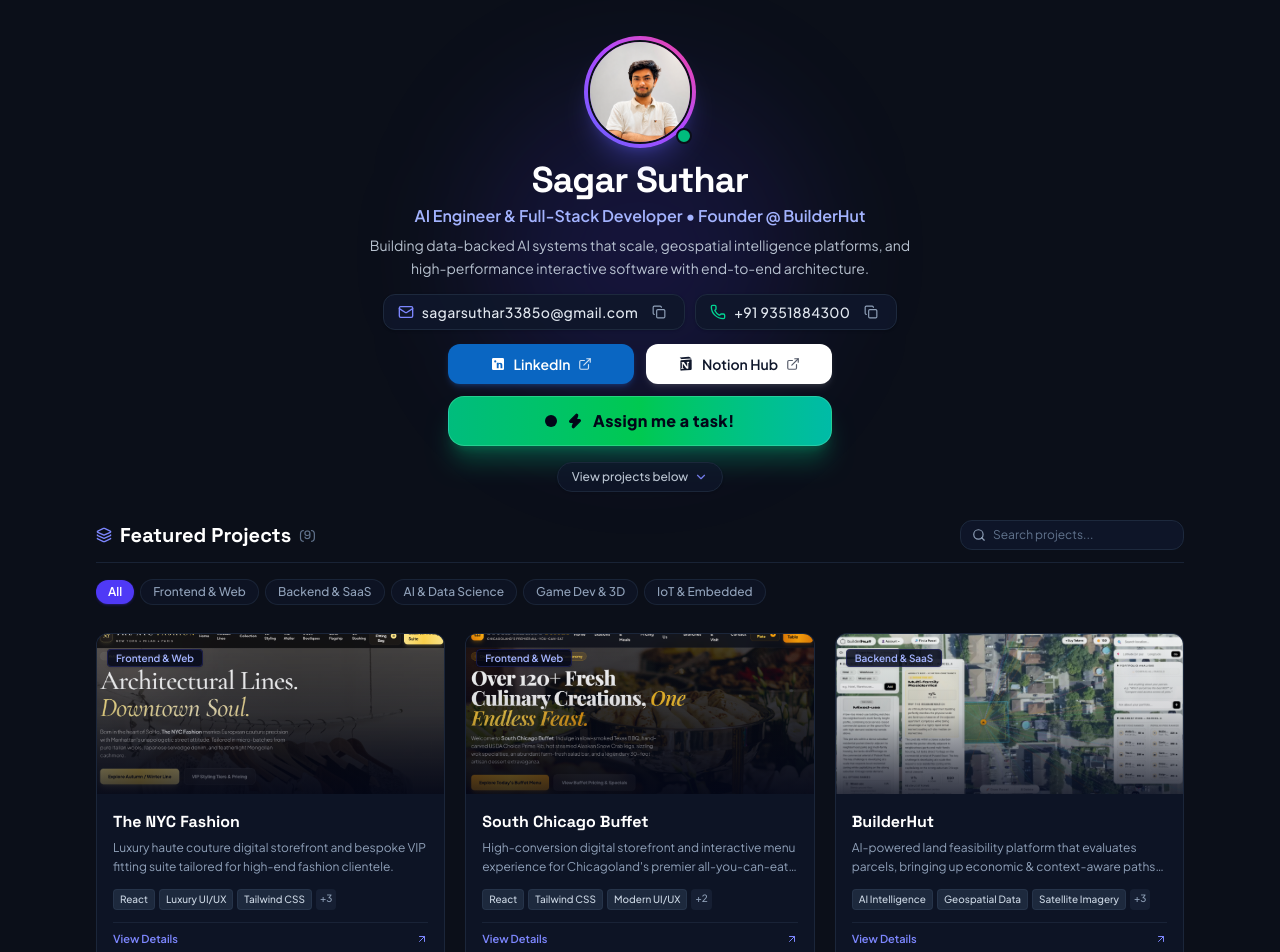
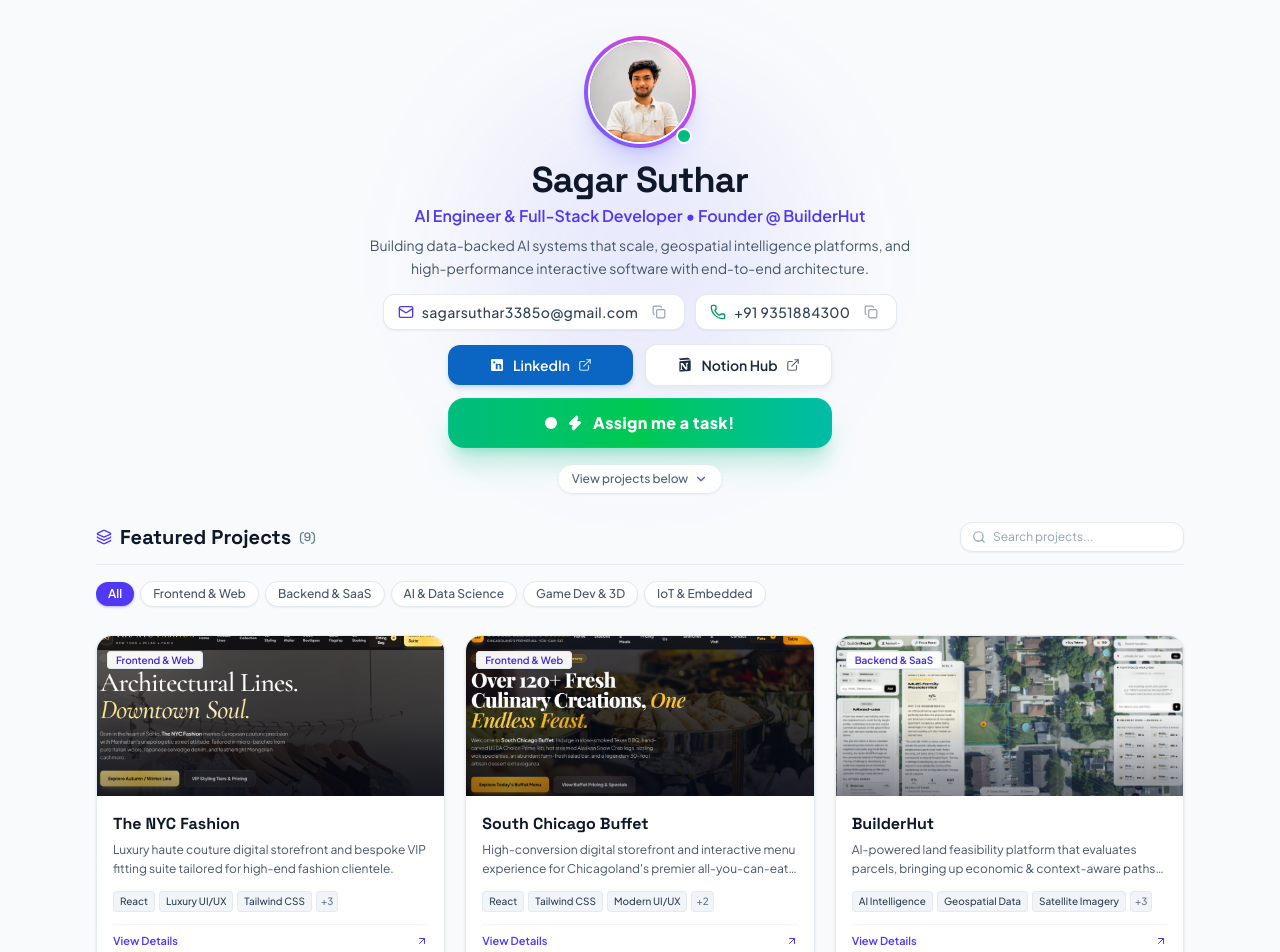
Before and after one commit to SagarSuthar210/portfolio, a React (Vite) app: page / in a window 1280 px wide. Shown: the top 952 px of the page. Built offline with nearby package versions, Linux system fonts and the light colour scheme.

Commit message:
Convert portfolio theme to sleek and modern light theme

```diff
--- a/index.html
+++ b/index.html
@@ -11,7 +11,7 @@
     <link rel="preconnect" href="https://fonts.gstatic.com" crossorigin>
     <link href="https://fonts.googleapis.com/css2?family=Plus+Jakarta+Sans:wght@300;400;500;600;700;800&family=Space+Grotesk:wght@500;700&display=swap" rel="stylesheet">
   </head>
-  <body class="bg-[#0b0f19] text-slate-100 antialiased selection:bg-indigo-500/30 selection:text-indigo-200 min-h-screen">
+  <body class="bg-[#f8fafc] text-slate-900 antialiased selection:bg-indigo-500/20 selection:text-indigo-800 min-h-screen">
     <div id="root"></div>
     <script type="module" src="/src/main.jsx"></script>
   </body>
--- a/src/App.jsx
+++ b/src/App.jsx
@@ -20,10 +20,10 @@
   };
 
   return (
-    <div className="min-h-screen bg-[#0b0f19] text-slate-100 relative overflow-x-hidden">
-      {/* Background radial gradient highlights */}
-      <div className="fixed inset-0 pointer-events-none bg-grid-pattern opacity-40 -z-10" />
-      <div className="fixed top-0 left-1/2 -translate-x-1/2 w-full max-w-7xl h-96 bg-gradient-to-b from-indigo-500/10 via-purple-500/5 to-transparent blur-3xl pointer-events-none -z-10" />
+    <div className="min-h-screen bg-[#f8fafc] text-slate-900 relative overflow-x-hidden">
+      {/* Background subtle pattern & gradient highlights */}
+      <div className="fixed inset-0 pointer-events-none bg-grid-pattern opacity-60 -z-10" />
+      <div className="fixed top-0 left-1/2 -translate-x-1/2 w-full max-w-7xl h-96 bg-gradient-to-b from-indigo-100/60 via-purple-50/40 to-transparent blur-3xl pointer-events-none -z-10" />
 
       {/* Main Content Area */}
       <main className="relative z-10">
--- a/src/components/Footer.jsx
+++ b/src/components/Footer.jsx
@@ -2,7 +2,7 @@
 
 export default function Footer({ profile }) {
   return (
-    <footer className="relative mt-12 border-t border-slate-800/80 bg-slate-950/40">
+    <footer className="relative mt-12 border-t border-slate-200/90 bg-white/70 backdrop-blur-xs">
       <div className="max-w-6xl mx-auto px-4 sm:px-6 lg:px-8 py-8 flex flex-col sm:flex-row items-center justify-between text-xs text-slate-500 gap-3 text-center sm:text-left">
         <p>© {new Date().getFullYear()} {profile.name}. All rights reserved.</p>
         <p className="flex items-center justify-center gap-1">
--- a/src/components/HeaderProfile.jsx
+++ b/src/components/HeaderProfile.jsx
@@ -33,15 +33,15 @@
   return (
     <header className="relative pt-7 sm:pt-9 pb-4 px-4 max-w-4xl mx-auto text-center flex flex-col items-center">
       {/* Ambient soft glow */}
-      <div className="absolute top-1/2 left-1/2 -translate-x-1/2 -translate-y-1/2 w-80 h-80 bg-indigo-600/15 rounded-full blur-3xl pointer-events-none -z-10" />
+      <div className="absolute top-1/2 left-1/2 -translate-x-1/2 -translate-y-1/2 w-80 h-80 bg-indigo-500/10 rounded-full blur-3xl pointer-events-none -z-10" />
 
       {/* 1. Profile Image (Top Middle) */}
       <div className="relative group mb-3">
-        <div className="w-24 h-24 sm:w-28 sm:h-28 rounded-full p-1 bg-gradient-to-tr from-indigo-500 via-purple-500 to-pink-500 shadow-xl shadow-indigo-500/25 transition-transform duration-300 group-hover:scale-105">
+        <div className="w-24 h-24 sm:w-28 sm:h-28 rounded-full p-1 bg-gradient-to-tr from-indigo-500 via-purple-500 to-pink-500 shadow-xl shadow-indigo-500/20 transition-transform duration-300 group-hover:scale-105">
           <img
             src={profile.avatar}
             alt={profile.name}
-            className="w-full h-full object-cover rounded-full bg-slate-900 border-2 border-[#0b0f19]"
+            className="w-full h-full object-cover rounded-full bg-slate-100 border-2 border-white"
             loading="eager"
             onError={(e) => {
               e.target.src = "https://images.unsplash.com/photo-1535713875002-d1d0cf377fde?auto=format&fit=crop&w=400&q=80";
@@ -51,29 +51,29 @@
         {/* Availability indicator badge dot */}
         <span className="absolute bottom-1 right-1 flex h-4 w-4" title="Available for new projects">
           <span className="animate-ping absolute inline-flex h-full w-full rounded-full bg-emerald-400 opacity-75"></span>
-          <span className="relative inline-flex rounded-full h-4 w-4 bg-emerald-500 border-2 border-[#0b0f19]"></span>
+          <span className="relative inline-flex rounded-full h-4 w-4 bg-emerald-500 border-2 border-white"></span>
         </span>
       </div>
 
       {/* 2. Name & Title (Below Profile Image) */}
-      <h1 className="text-3xl sm:text-4xl font-extrabold tracking-tight text-white mb-1 font-heading">
+      <h1 className="text-3xl sm:text-4xl font-extrabold tracking-tight text-slate-900 mb-1 font-heading">
         {profile.name}
       </h1>
-      <p className="text-sm sm:text-base text-indigo-300 font-semibold mb-1.5 max-w-xl">
+      <p className="text-sm sm:text-base text-indigo-600 font-semibold mb-1.5 max-w-xl">
         {profile.role}
       </p>
-      <p className="text-xs sm:text-sm text-slate-300/90 max-w-xl mb-3.5 leading-relaxed">
+      <p className="text-xs sm:text-sm text-slate-600 max-w-xl mb-3.5 leading-relaxed">
         {profile.tagline}
       </p>
 
       {/* 3 & 4. Email & Contact (Prominent, Clearly Visible Side-by-Side Chips) */}
       <div className="flex flex-wrap items-center justify-center gap-2.5 mb-3.5">
         {/* Email */}
-        <div className="inline-flex items-center gap-2 px-3.5 py-1.5 rounded-xl bg-slate-900/90 border border-slate-800 text-xs sm:text-sm font-medium text-slate-200 hover:border-indigo-500/50 hover:bg-slate-850 transition-all shadow-sm">
-          <Mail className="w-4 h-4 text-indigo-400 shrink-0" />
+        <div className="inline-flex items-center gap-2 px-3.5 py-1.5 rounded-xl bg-white border border-slate-200/90 text-xs sm:text-sm font-medium text-slate-700 hover:border-indigo-400 hover:bg-slate-50 transition-all shadow-xs">
+          <Mail className="w-4 h-4 text-indigo-600 shrink-0" />
           <a
             href={`mailto:${profile.email}`}
-            className="hover:text-white transition-colors tracking-wide"
+            className="hover:text-indigo-600 transition-colors tracking-wide"
             title="Send email"
           >
             {profile.email}
@@ -81,11 +81,11 @@
           <button
             onClick={() => handleCopy(profile.email, 'email', 'Email')}
             aria-label="Copy email"
-            className="p-1 hover:text-white transition-colors cursor-pointer text-slate-400 hover:bg-slate-800 rounded-md ml-0.5"
+            className="p-1 hover:text-slate-900 transition-colors cursor-pointer text-slate-400 hover:bg-slate-100 rounded-md ml-0.5"
             title="Copy email"
           >
             {copiedType === 'email' ? (
-              <Check className="w-3.5 h-3.5 text-emerald-400" />
+              <Check className="w-3.5 h-3.5 text-emerald-600" />
             ) : (
               <Copy className="w-3.5 h-3.5" />
             )}
@@ -93,11 +93,11 @@
         </div>
 
         {/* Contact */}
-        <div className="inline-flex items-center gap-2 px-3.5 py-1.5 rounded-xl bg-slate-900/90 border border-slate-800 text-xs sm:text-sm font-medium text-slate-200 hover:border-indigo-500/50 hover:bg-slate-850 transition-all shadow-sm">
-          <Phone className="w-4 h-4 text-emerald-400 shrink-0" />
+        <div className="inline-flex items-center gap-2 px-3.5 py-1.5 rounded-xl bg-white border border-slate-200/90 text-xs sm:text-sm font-medium text-slate-700 hover:border-emerald-400 hover:bg-slate-50 transition-all shadow-xs">
+          <Phone className="w-4 h-4 text-emerald-600 shrink-0" />
           <a
             href={`tel:${profile.contact.replace(/\s+/g, '')}`}
-            className="hover:text-white transition-colors tracking-wide"
+            className="hover:text-emerald-700 transition-colors tracking-wide"
             title="Call or WhatsApp"
           >
             {profile.contact}
@@ -105,11 +105,11 @@
           <button
             onClick={() => handleCopy(profile.contact, 'contact', 'Contact number')}
             aria-label="Copy phone"
-            className="p-1 hover:text-white transition-colors cursor-pointer text-slate-400 hover:bg-slate-800 rounded-md ml-0.5"
+            className="p-1 hover:text-slate-900 transition-colors cursor-pointer text-slate-400 hover:bg-slate-100 rounded-md ml-0.5"
             title="Copy contact"
           >
             {copiedType === 'contact' ? (
-              <Check className="w-3.5 h-3.5 text-emerald-400" />
+              <Check className="w-3.5 h-3.5 text-emerald-600" />
             ) : (
               <Copy className="w-3.5 h-3.5" />
             )}
@@ -136,9 +136,9 @@
           href={profile.notion}
           target="_blank"
           rel="noopener noreferrer"
-          className="flex-1 inline-flex items-center justify-center gap-2 px-4 py-2.5 rounded-xl bg-white hover:bg-slate-100 text-slate-900 font-semibold text-xs sm:text-sm shadow-md shadow-white/10 hover:shadow-white/20 transition-all duration-200 hover:-translate-y-0.5 active:translate-y-0"
+          className="flex-1 inline-flex items-center justify-center gap-2 px-4 py-2.5 rounded-xl bg-white hover:bg-slate-50 text-slate-800 font-semibold text-xs sm:text-sm shadow-md shadow-slate-200/70 border border-slate-200/90 hover:border-slate-300 transition-all duration-200 hover:-translate-y-0.5 active:translate-y-0"
         >
-          <NotionIcon className="w-4 h-4 fill-slate-900" />
+          <NotionIcon className="w-4 h-4 fill-slate-800" />
           <span>Notion Hub</span>
           <ExternalLink className="w-3.5 h-3.5 opacity-70" />
         </a>
@@ -148,14 +148,14 @@
       <div className="w-full max-w-sm mb-4">
         <button
           onClick={onOpenTaskModal}
-          className="group relative w-full inline-flex items-center justify-center gap-2.5 px-6 py-3 rounded-2xl bg-gradient-to-r from-emerald-500 via-green-500 to-teal-500 hover:from-emerald-400 hover:via-green-400 hover:to-teal-400 text-slate-950 font-extrabold text-sm sm:text-base tracking-wide shadow-xl shadow-emerald-500/30 hover:shadow-emerald-500/50 hover:-translate-y-0.5 active:translate-y-0 transition-all duration-200 cursor-pointer border border-emerald-300/40"
+          className="group relative w-full inline-flex items-center justify-center gap-2.5 px-6 py-3 rounded-2xl bg-gradient-to-r from-emerald-500 via-green-500 to-teal-500 hover:from-emerald-600 hover:via-green-600 hover:to-teal-600 text-white font-extrabold text-sm sm:text-base tracking-wide shadow-xl shadow-emerald-500/25 hover:shadow-emerald-500/40 hover:-translate-y-0.5 active:translate-y-0 transition-all duration-200 cursor-pointer border border-emerald-400/40"
         >
           {/* Subtle pulse badge ring */}
           <span className="relative flex h-3 w-3">
-            <span className="animate-ping absolute inline-flex h-full w-full rounded-full bg-slate-900 opacity-60"></span>
-            <span className="relative inline-flex rounded-full h-3 w-3 bg-slate-950"></span>
+            <span className="animate-ping absolute inline-flex h-full w-full rounded-full bg-white opacity-75"></span>
+            <span className="relative inline-flex rounded-full h-3 w-3 bg-white"></span>
           </span>
-          <Zap className="w-4 h-4 text-slate-950 fill-slate-950" />
+          <Zap className="w-4 h-4 text-white fill-white" />
           <span>Assign me a task!</span>
         </button>
       </div>
@@ -164,10 +164,10 @@
       <button
         onClick={scrollToProjects}
         aria-label="Scroll down to view projects"
-        className="group inline-flex items-center gap-1.5 px-3.5 py-1.5 rounded-full bg-slate-900/80 hover:bg-slate-800 border border-slate-800 hover:border-slate-700 text-xs font-medium text-slate-300 hover:text-indigo-300 transition-all cursor-pointer shadow-sm animate-pulse"
+        className="group inline-flex items-center gap-1.5 px-3.5 py-1.5 rounded-full bg-white hover:bg-slate-100 border border-slate-200 text-xs font-medium text-slate-600 hover:text-indigo-600 transition-all cursor-pointer shadow-xs animate-pulse"
       >
         <span>View projects below</span>
-        <ChevronDown className="w-3.5 h-3.5 text-indigo-400 group-hover:translate-y-0.5 transition-transform" />
+        <ChevronDown className="w-3.5 h-3.5 text-indigo-600 group-hover:translate-y-0.5 transition-transform" />
       </button>
     </header>
   );
--- a/src/components/ProjectGrid.jsx
+++ b/src/components/ProjectGrid.jsx
@@ -20,10 +20,10 @@
   return (
     <section id="projects" className="max-w-6xl mx-auto px-4 sm:px-6 lg:px-8 pt-3 pb-12">
       {/* Section Header & Filters Bar */}
-      <div className="flex flex-col sm:flex-row sm:items-center justify-between mb-4 gap-3 border-b border-slate-800/80 pb-3">
+      <div className="flex flex-col sm:flex-row sm:items-center justify-between mb-4 gap-3 border-b border-slate-200/90 pb-3">
         <div>
-          <h2 className="text-lg sm:text-xl font-bold text-white font-heading flex items-center gap-2">
-            <Layers className="w-4 h-4 text-indigo-400" />
+          <h2 className="text-lg sm:text-xl font-bold text-slate-900 font-heading flex items-center gap-2">
+            <Layers className="w-4 h-4 text-indigo-600" />
             <span>Featured Projects</span>
             <span className="text-xs font-normal text-slate-500">({filteredProjects.length})</span>
           </h2>
@@ -37,12 +37,12 @@
             placeholder="Search projects..."
             value={searchQuery}
             onChange={(e) => setSearchQuery(e.target.value)}
-            className="w-full pl-8 pr-3 py-1.5 text-xs rounded-xl bg-slate-900/90 border border-slate-800 text-slate-200 placeholder-slate-500 focus:outline-none focus:border-indigo-500 transition-colors"
+            className="w-full pl-8 pr-3 py-1.5 text-xs rounded-xl bg-white border border-slate-200 text-slate-800 placeholder-slate-400 focus:outline-none focus:border-indigo-500 shadow-xs transition-colors"
           />
           {searchQuery && (
             <button
               onClick={() => setSearchQuery("")}
-              className="absolute right-2.5 top-1/2 -translate-y-1/2 text-xs text-slate-400 hover:text-white"
+              className="absolute right-2.5 top-1/2 -translate-y-1/2 text-xs text-slate-400 hover:text-slate-700"
             >
               ✕
             </button>
@@ -60,7 +60,7 @@
               className={`px-3 py-1 rounded-full text-xs font-medium whitespace-nowrap transition-all duration-150 cursor-pointer ${
                 activeCategory === cat
                   ? "bg-indigo-600 text-white shadow-sm shadow-indigo-600/30 font-semibold"
-                  : "bg-slate-900/60 text-slate-400 hover:text-slate-200 hover:bg-slate-800/60 border border-slate-800/80"
+                  : "bg-white text-slate-600 hover:text-slate-900 hover:bg-slate-50 border border-slate-200 shadow-xs"
               }`}
             >
               {cat}
@@ -71,11 +71,11 @@
 
       {/* 3 Tiles in a Single Row Horizontally (Compact 3-Column Grid) */}
       {filteredProjects.length === 0 ? (
-        <div className="text-center py-10 px-4 rounded-2xl bg-slate-900/30 border border-slate-800">
-          <p className="text-slate-400 text-xs">No projects matched your criteria.</p>
+        <div className="text-center py-10 px-4 rounded-2xl bg-white border border-slate-200 shadow-xs">
+          <p className="text-slate-500 text-xs">No projects matched your criteria.</p>
           <button
             onClick={() => { setActiveCategory("All"); setSearchQuery(""); }}
-            className="mt-2.5 px-3 py-1 rounded-lg bg-indigo-600/20 text-indigo-400 text-xs font-medium hover:bg-indigo-600/30 transition-colors cursor-pointer"
+            className="mt-2.5 px-3 py-1 rounded-lg bg-indigo-50 text-indigo-600 text-xs font-medium hover:bg-indigo-100 transition-colors cursor-pointer"
           >
             Clear filters
           </button>
@@ -94,10 +94,10 @@
                   onSelectProject(project);
                 }
               }}
-              className="group text-left cursor-pointer flex flex-col h-full rounded-xl bg-slate-900/70 border border-slate-800/90 hover:border-indigo-500/50 hover:bg-slate-900 transition-all duration-300 hover:-translate-y-1 hover:shadow-xl hover:shadow-indigo-500/10 overflow-hidden relative"
+              className="group text-left cursor-pointer flex flex-col h-full rounded-2xl bg-white border border-slate-200/90 hover:border-indigo-400/80 hover:bg-white transition-all duration-300 hover:-translate-y-1 shadow-sm hover:shadow-xl hover:shadow-indigo-500/10 overflow-hidden relative"
             >
               {/* Compact Thumbnail Container */}
-              <div className="relative w-full h-36 sm:h-40 overflow-hidden bg-slate-950">
+              <div className="relative w-full h-36 sm:h-40 overflow-hidden bg-slate-100">
                 {project.thumbnail ? (
                   <img
                     src={project.thumbnail}
@@ -106,19 +106,19 @@
                     loading="lazy"
                   />
                 ) : (
-                  <div className="w-full h-full flex flex-col items-center justify-center bg-gradient-to-br from-slate-900 via-indigo-950/40 to-slate-950 p-4 text-center">
-                    <div className="w-9 h-9 rounded-xl bg-indigo-500/10 border border-indigo-500/20 flex items-center justify-center text-indigo-400 mb-1.5 group-hover:scale-110 transition-transform">
+                  <div className="w-full h-full flex flex-col items-center justify-center bg-gradient-to-br from-slate-50 via-indigo-50/40 to-slate-100 p-4 text-center">
+                    <div className="w-9 h-9 rounded-xl bg-indigo-500/10 border border-indigo-500/20 flex items-center justify-center text-indigo-600 mb-1.5 group-hover:scale-110 transition-transform">
                       <Gamepad2 className="w-4 h-4" />
                     </div>
-                    <span className="text-[11px] font-semibold text-slate-300">Concept & Mechanics</span>
+                    <span className="text-[11px] font-semibold text-slate-700">Concept & Mechanics</span>
                     <span className="text-[10px] text-slate-500">Documented on Notion</span>
                   </div>
                 )}
-                <div className="absolute inset-0 bg-gradient-to-t from-slate-950 via-slate-950/20 to-transparent opacity-80 group-hover:opacity-60 transition-opacity" />
+                <div className="absolute inset-0 bg-gradient-to-t from-slate-950/60 via-transparent to-transparent opacity-75 group-hover:opacity-50 transition-opacity" />
 
                 {/* Category Pill Over Thumbnail */}
                 <div className="absolute top-2.5 left-2.5">
-                  <span className="px-2 py-0.5 rounded text-[10px] font-semibold bg-slate-950/85 backdrop-blur-md text-indigo-300 border border-indigo-500/20 shadow-sm">
+                  <span className="px-2 py-0.5 rounded text-[10px] font-semibold bg-white/95 backdrop-blur-md text-indigo-700 border border-slate-200 shadow-xs">
                     {project.category}
                   </span>
                 </div>
@@ -134,10 +134,10 @@
               {/* Tile Content (Name & Description) */}
               <div className="p-3.5 sm:p-4 flex flex-col flex-1 justify-between">
                 <div>
-                  <h3 className="text-sm sm:text-base font-bold text-white group-hover:text-indigo-300 transition-colors line-clamp-1 mb-1 font-heading">
+                  <h3 className="text-sm sm:text-base font-bold text-slate-900 group-hover:text-indigo-600 transition-colors line-clamp-1 mb-1 font-heading">
                     {project.title}
                   </h3>
-                  <p className="text-slate-400 text-xs leading-relaxed line-clamp-2 mb-3">
+                  <p className="text-slate-600 text-xs leading-relaxed line-clamp-2 mb-3">
                     {project.tagline}
                   </p>
                 </div>
@@ -148,20 +148,20 @@
                     {project.tags.slice(0, 3).map((tag, idx) => (
                       <span
                         key={idx}
-                        className="text-[10px] font-medium px-1.5 py-0.5 rounded bg-slate-800 text-slate-300 border border-slate-700/50"
+                        className="text-[10px] font-medium px-1.5 py-0.5 rounded bg-slate-100 text-slate-700 border border-slate-200/80"
                       >
                         {tag}
                       </span>
                     ))}
                     {project.tags.length > 3 && (
-                      <span className="text-[10px] font-medium px-1 py-0.5 rounded bg-slate-800/60 text-slate-400">
+                      <span className="text-[10px] font-medium px-1 py-0.5 rounded bg-slate-100 text-slate-500 border border-slate-200/80">
                         +{project.tags.length - 3}
                       </span>
                     )}
                   </div>
 
                   {/* View Details prompt */}
-                  <div className="pt-2 border-t border-slate-800/80 flex items-center justify-between text-[11px] font-semibold text-indigo-400 group-hover:text-indigo-300">
+                  <div className="pt-2 border-t border-slate-100 flex items-center justify-between text-[11px] font-semibold text-indigo-600 group-hover:text-indigo-700">
                     <span>View Details</span>
                     <ArrowUpRight className="w-3 h-3 transition-transform duration-200 group-hover:translate-x-0.5 group-hover:-translate-y-0.5" />
                   </div>
--- a/src/components/Toast.jsx
+++ b/src/components/Toast.jsx
@@ -5,8 +5,8 @@
   if (!message) return null;
 
   return (
-    <div className="fixed bottom-6 right-6 z-50 flex items-center gap-2.5 px-4 py-3 rounded-xl bg-slate-900 border border-emerald-500/30 text-slate-100 shadow-2xl shadow-black/60 animate-in slide-in-from-bottom-5 duration-200">
-      <CheckCircle2 className="w-4 h-4 text-emerald-400 shrink-0" />
+    <div className="fixed bottom-6 right-6 z-50 flex items-center gap-2.5 px-4 py-3 rounded-xl bg-white border border-emerald-500/40 text-slate-800 shadow-xl shadow-slate-900/10 animate-in slide-in-from-bottom-5 duration-200">
+      <CheckCircle2 className="w-4 h-4 text-emerald-600 shrink-0" />
       <span className="text-xs sm:text-sm font-medium">{message}</span>
     </div>
   );
--- a/src/index.css
+++ b/src/index.css
@@ -14,22 +14,22 @@
   width: 8px;
 }
 ::-webkit-scrollbar-track {
-  background: #0b0f19;
+  background: #f8fafc;
 }
 ::-webkit-scrollbar-thumb {
-  background: #1e293b;
+  background: #cbd5e1;
   border-radius: 4px;
 }
 ::-webkit-scrollbar-thumb:hover {
-  background: #334155;
+  background: #94a3b8;
 }
 
-/* Background grid glow pattern */
+/* Background grid pattern */
 .bg-grid-pattern {
-  background-size: 40px 40px;
+  background-size: 36px 36px;
   background-image:
-    linear-gradient(to right, rgba(255, 255, 255, 0.03) 1px, transparent 1px),
-    linear-gradient(to bottom, rgba(255, 255, 255, 0.03) 1px, transparent 1px);
+    linear-gradient(to right, rgba(99, 102, 241, 0.06) 1px, transparent 1px),
+    linear-gradient(to bottom, rgba(99, 102, 241, 0.06) 1px, transparent 1px);
 }
 
 @keyframes pulseGlow {
```
Also changed, not shown: src/components/ProjectModal.jsx (+22 -22 lines), src/components/TaskAssignModal.jsx (+40 -40 lines).
